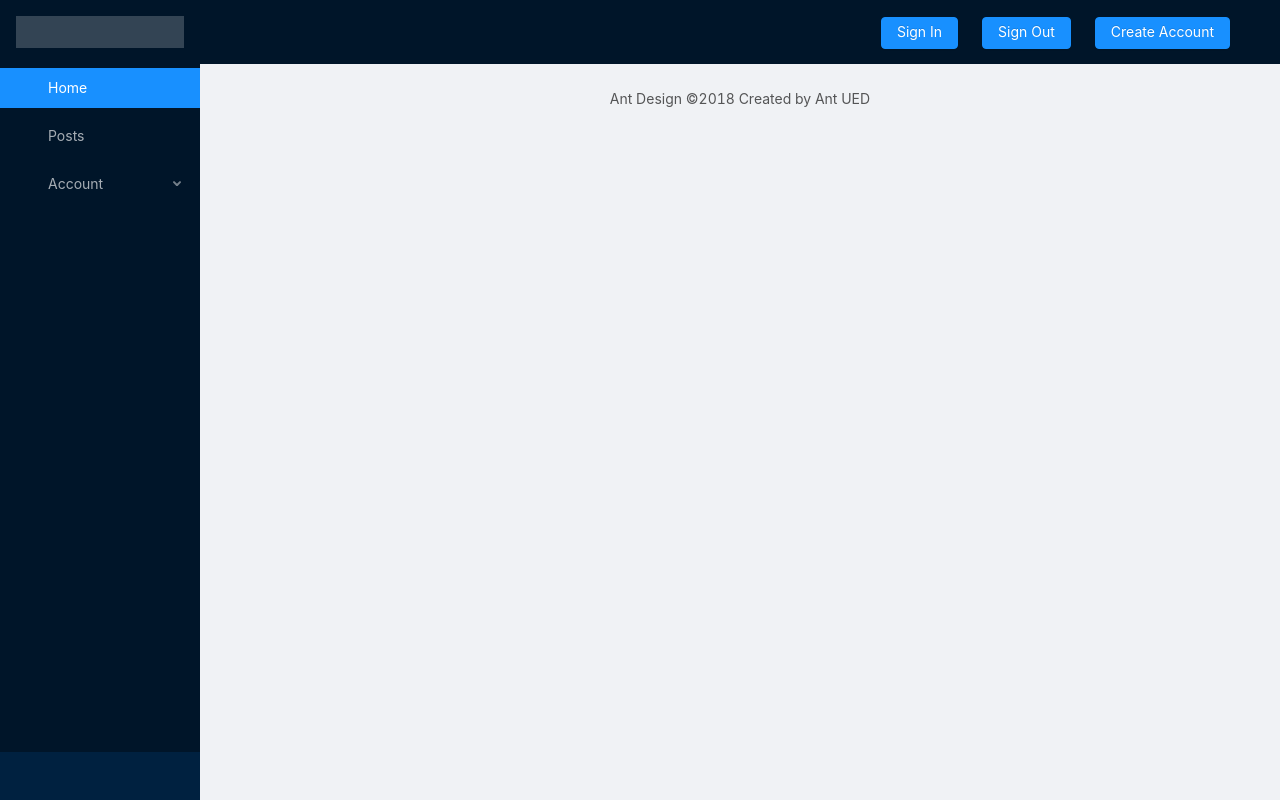
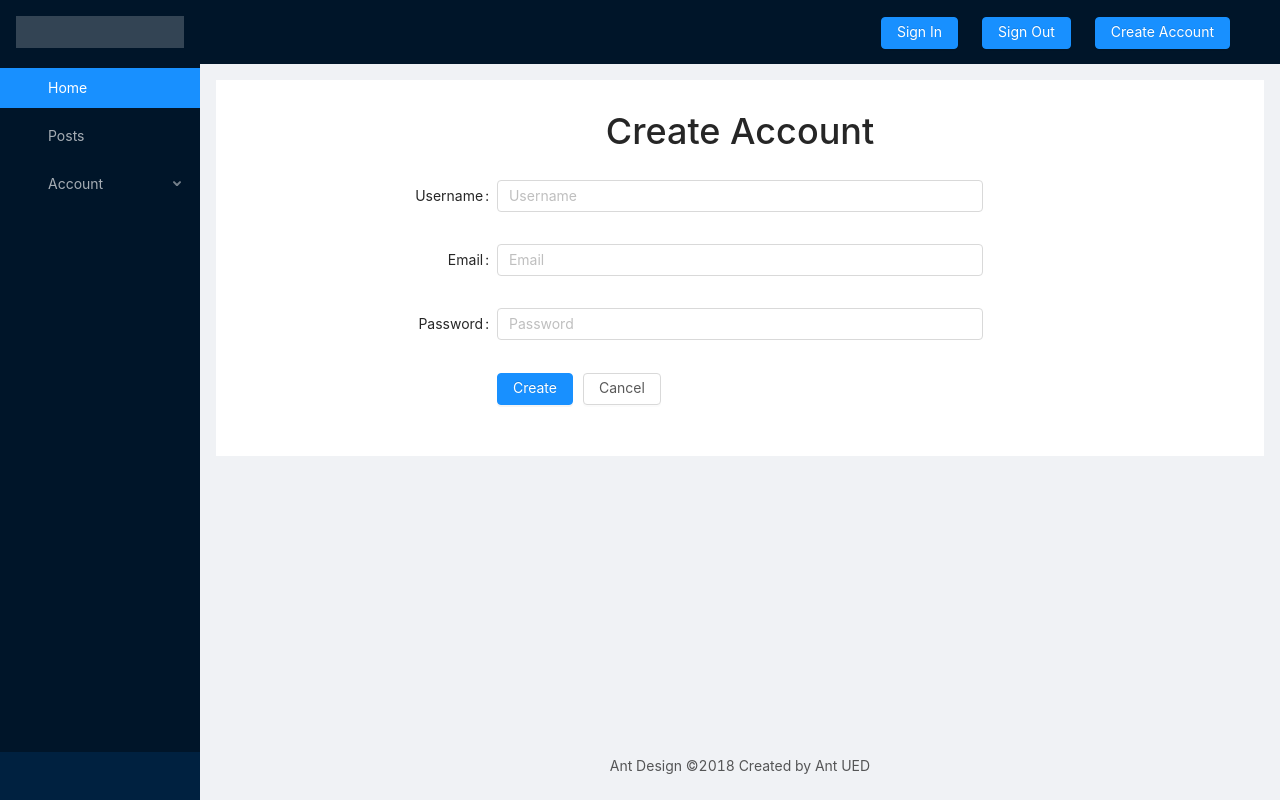
Before and after one commit to yordandev/yolo, a Vue app in the folder frontend/: page /#/create-account in a window 1280 px wide. Built offline with nearby package versions, Linux system fonts and the light colour scheme.

Commit message:
first-draft on create account

```diff
--- a/frontend/src/App.vue
+++ b/frontend/src/App.vue
@@ -35,8 +35,8 @@
           <a-button type="primary">
             Sign Out
           </a-button>
-          <a-button type="primary">
-            Create Account
+          <a-button type="primary"
+            ><router-link to="/create-account"> Create Account</router-link>
           </a-button>
         </a-space>
       </a-layout-header>
--- a/frontend/src/router/index.js
+++ b/frontend/src/router/index.js
@@ -4,6 +4,7 @@ import Home from "../views/Home.vue";
 import Posts from "../views/Posts.vue";
 import MyProfile from "../views/MyProfile";
 import MyPosts from "../views/MyPosts";
+import CreateAccount from "../views/CreateAccount";
 
 Vue.use(VueRouter);
 
@@ -28,6 +29,11 @@ const routes = [
     name: "MyPosts",
     component: MyPosts,
   },
+  {
+    path: "/create-account",
+    name: "CreateAccount",
+    component: CreateAccount,
+  },
 ];
 
 const router = new VueRouter({
--- /dev/null
+++ b/frontend/src/views/CreateAccount.vue
@@ -0,0 +1,71 @@
+<template>
+  <a-layout-content style="margin: 0 16px">
+    <a-breadcrumb style="margin: 16px 0"> </a-breadcrumb>
+    <div
+      :style="{
+        padding: '24px',
+        background: '#fff',
+        minHeight: '360px',
+      }"
+    >
+      <a-row type="flex" justify="center"
+        ><a-col><h1>Create Account</h1></a-col></a-row
+      >
+      <a-row type="flex" justify="center">
+        <a-col span="20">
+          <a-form-model
+            model="form"
+            :label-col="labelCol"
+            :wrapper-col="wrapperCol"
+          >
+            <a-form-model-item label="Username"
+              ><a-input v-model="form.username" placeholder="Username"
+            /></a-form-model-item>
+            <a-form-model-item label="Email"
+              ><a-input v-model="form.email" placeholder="Email"
+            /></a-form-model-item>
+            <a-form-model-item label="Password"
+              ><a-input
+                v-model="form.password"
+                placeholder="Password"
+                type="password"
+            /></a-form-model-item>
+            <a-form-model-item :wrapper-col="{ span: 14, offset: 5 }">
+              <a-button type="primary" @click="handleSubmit">
+                Create
+              </a-button>
+              <a-button style="margin-left: 10px;"
+                ><router-link to="/"> Cancel</router-link>
+              </a-button>
+            </a-form-model-item>
+          </a-form-model>
+        </a-col>
+      </a-row>
+    </div>
+  </a-layout-content>
+</template>
+
+<script>
+// @ is an alias to /src
+
+export default {
+  data() {
+    return {
+      labelCol: { span: 5 },
+      wrapperCol: { span: 14 },
+      form: {
+        username: "",
+        email: "",
+        password: "",
+      },
+    };
+  },
+  methods: {
+    handleSubmit(e) {
+      e.preventDefault();
+      console.log(this.form);
+    },
+  },
+};
+</script>
+<style scoped></style>
--- a/frontend/src/views/MyPosts.vue
+++ b/frontend/src/views/MyPosts.vue
@@ -1,28 +1,38 @@
 <template>
   <a-layout-content style="margin: 0 16px">
-    <a-breadcrumb style="margin: 16px 0"> </a-breadcrumb>
-    <div
-      :style="{
-        padding: '24px',
-        background: '#fff',
-        minHeight: '360px',
-      }"
-    >
+    <a-breadcrumb style="margin: 16px 0">
+      <a-breadcrumb-item><a href="../Home.vue">Home</a></a-breadcrumb-item
+      ><a-breadcrumb-item>Account</a-breadcrumb-item
+      ><a-breadcrumb-item>My Posts</a-breadcrumb-item>
+    </a-breadcrumb>
+    <div style="padding: 0 50px">
       <a-row type="flex" justify="space-around" align="middle">
-        <a-col>
-          <h1>📜Welcome to YOLO!📜</h1>
-        </a-col>
-      </a-row>
-      <a-row type="flex" justify="space-around" align="middle">
-        <a-col>
-          <p>
-            📌YOLO is a message board for anyone to use.<br />
-            Every post can be upvoted⬆️ or downvoted⬇️ by the community, which
-            leads to an increase or decrease in life-points🔋.<br />
-            If your life-points hits 0, your account will automatically be
-            deleted💣.
-          </p>
-        </a-col>
+        <a-space direction="vertical">
+          <!-- card starts -->
+          <a-card :bordered="false" class="cardSize">
+            <a-row type="flex" justify="end" align="middle">
+              <!-- left column -->
+              <a-col :span="21" style="padding: 0 10px 0 0;">
+                <p style="margin: 0;">
+                  Card contentCard contentCard contentCard contentCard
+                  contentCard contentCard contentCard contentCard contentCard
+                  contentCard contentCard contentCard contentCard contentCard
+                  content contentCard contentCard contentCard contentCard
+                  contentCard contentCard contentCard contentCard contentCard
+                  contentCard content
+                </p>
+              </a-col>
+              <!-- right column -->
+              <a-col :span="3">
+                <a-space direction="vertical">
+                  <a-button><a-icon type="up"/></a-button>
+                  <a-button><a-icon type="down"/></a-button>
+                </a-space>
+              </a-col>
+            </a-row>
+          </a-card>
+          <!-- card ends -->
+        </a-space>
       </a-row>
     </div>
   </a-layout-content>
@@ -33,4 +43,8 @@
 
 export default {};
 </script>
-<style scoped></style>
+<style scoped>
+.cardSize {
+  width: 40vw;
+}
+</style>
```
